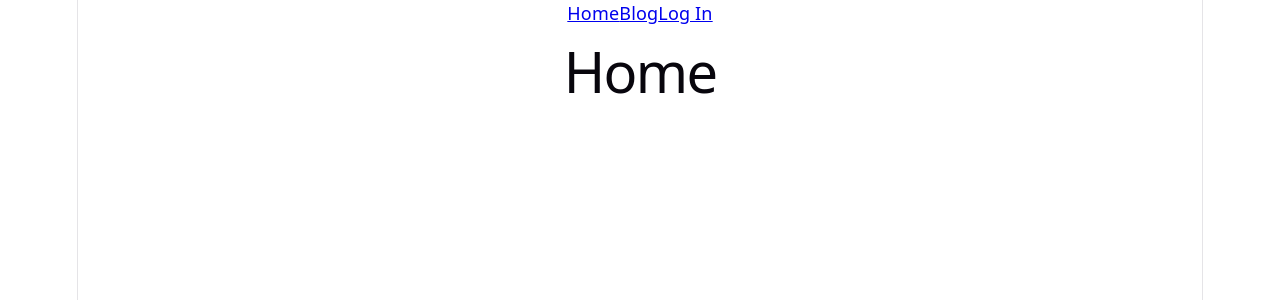
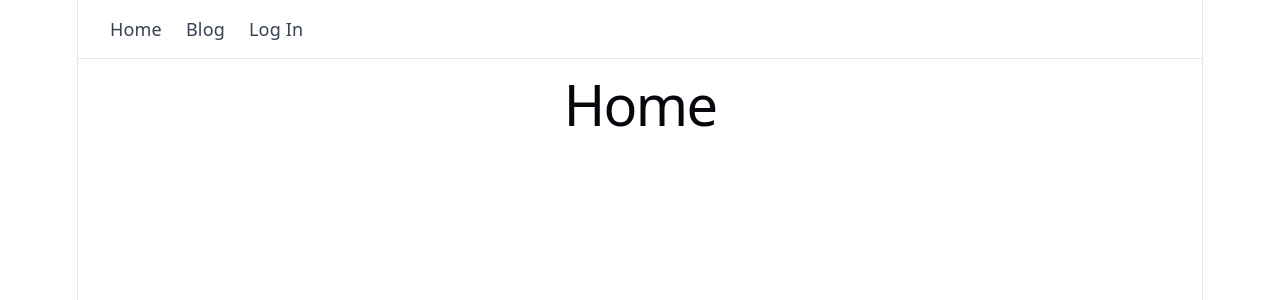
Before and after one commit to mercytv932/Router_VLOG_APP, a React (Vite) app: page / in a window 1280 px wide. Shown: the top 300 px of the page. Built offline with nearby package versions, Linux system fonts and the light colour scheme.

Commit message:
navbar style done

```diff
--- a/src/App.css
+++ b/src/App.css
@@ -1,8 +1,31 @@
-* {
-  box-sizing: border-box;
-  margin: 0;
+.navbar {
+  display: flex;
+  align-items: center;
+  gap: 24px;
+  padding: 16px 32px;
+  border-bottom: 1px solid #e5e7eb;
+  background: white;
 }
 
-body {
-  background-color: rgb(3, 3, 58);
+.navbar a {
+  text-decoration: none;
+  color: #374151;
+  font-weight: 500;
 }
+
+.navbar a:hover {
+  color: #2563eb;
+}
+
+.navbar button {
+  border: none;
+  background: none;
+  font: inherit;
+  color: #374151;
+  font-weight: 500;
+  cursor: pointer;
+}
+
+.navbar button:hover {
+  color: #dc2626;
+}
--- a/src/App.tsx
+++ b/src/App.tsx
@@ -7,6 +7,7 @@ import LoginPage from "./pages/LoginPage";
 import NavBar from "./components/NavBar";
 import ProtectedRoute from "./components/ProtectedRoute";
 import AdminPage from "./pages/AdminPage";
+import "./App.css";
 
 function App() {
   return (
```
